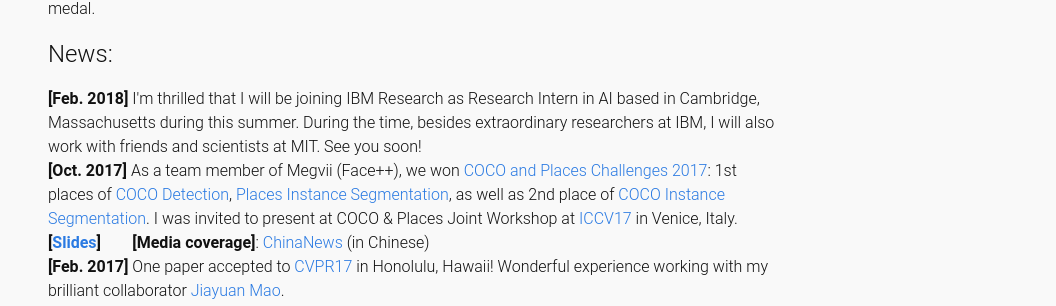
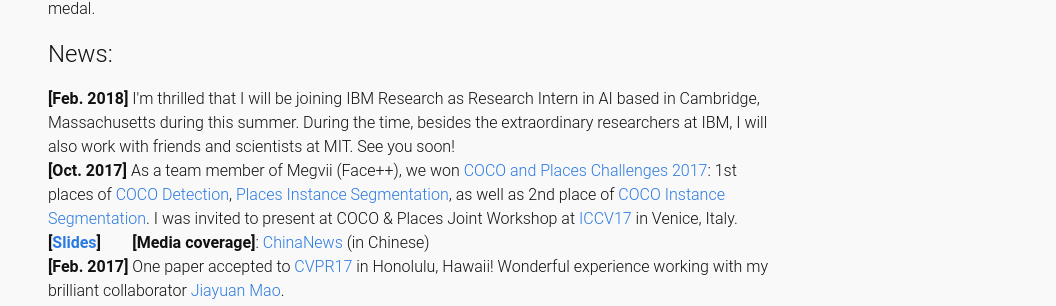
Before and after one commit to Tete-Xiao/Tete-Xiao.github.io, a Jekyll site: the page built from index.html, in a window 1280 px wide and 900 px high, scrolled down 592 px. Shown: the part 171-477 px from the top of the window, without its empty margins (224-1280 px from the left). Built offline with Jekyll 4.4.1, drawn with Linux system fonts in a browser that asks for light colours.

Commit message:
update bio

```diff
--- a/_data/bio.yml
+++ b/_data/bio.yml
@@ -9,7 +9,7 @@
   content:  "<strong>Tete Xiao</strong> is an undergraduate student majoring in Intelligence Science at <strong>Peking University (PKU)</strong>, the premium university in China. He works as senior research intern at <strong>Megvii (Face++) Inc.</strong> (a leading Chinese AI start-up)
   mentored by <a href='https://scholar.google.com/citations?user=p3z4sVUAAAAJ&hl=zh-CN'>Mr. Yuning Jiang</a> and supervised by
   <a href='http://www.jiansun.org/'>Dr. Jian Sun</a>. He is also a research assistant at Institute of Computer Science and Technology <strong>(ICST)</strong>, Peking University, supervised by <a href='http://www.muyadong.com/'>Dr. Yadong Mu</a>. His research interests lie in the field of <strong>Object Detection</strong>, <strong>Computer Vision</strong> and <strong>Machine Learning</strong>. He has received China National Scholarship for his excellent performance in courses and research. <br> <br> Tete has participated in programming contest since high school. He won two gold medals in 2016 and 2017 ACM-ICPC Asia Regional Contest. In high school, he was admitted to Shandong Province Team of 2014 as first place winner to compete in National Olympiad in Informatics (NOI), where he won a bronze medal. <h2>News:</h2>
-  <strong>[Feb. 2018]</strong> I'm thrilled that I will be joining IBM Research as Research Intern in AI based in Cambridge, Massachusetts during this summer. During the time, besides extraordinary researchers at IBM, I will also work with friends and scientists at MIT. See you soon! <br>
+  <strong>[Feb. 2018]</strong> I'm thrilled that I will be joining IBM Research as Research Intern in AI based in Cambridge, Massachusetts during this summer. During the time, besides the extraordinary researchers at IBM, I will also work with friends and scientists at MIT. See you soon! <br>
   <strong>[Oct. 2017]</strong> As a team member of Megvii (Face++), we won <a href='https://places-coco2017.github.io/'>COCO and Places Challenges 2017</a>: 1st places of <a href='http://cocodataset.org/#detections-leaderboard'>COCO Detection</a>, <a href='http://cocodataset.org/#keypoints-leaderboard>COCO Keypoint</a> and <a href='http://placeschallenge.csail.mit.edu/results_challenge.html'>Places Instance Segmentation</a>, as well as 2nd place of <a href='http://cocodataset.org/#detections-leaderboard'>COCO Instance Segmentation</a>. I was invited to present at COCO & Places Joint Workshop at <a href='http://iccv2017.thecvf.com'>ICCV17</a> in Venice, Italy. <br> <strong>[<a href='http://presentations.cocodataset.org/COCO17-Detect-Megvii.pdf'>Slides</a>]</strong> &nbsp &nbsp &nbsp &nbsp<strong>[Media coverage]</strong>: <a href='http://finance.chinanews.com/it/2017/10-30/8363826.shtml'>ChinaNews</a> (in Chinese) <br>
   <strong>[Feb. 2017]</strong> One paper accepted to <a href='http://cvpr2017.thecvf.com/'>CVPR17</a> in Honolulu, Hawaii! Wonderful experience working with my brilliant collaborator <a href='http://vccy.xyz/'> Jiayuan Mao</a>."
 short:
```
